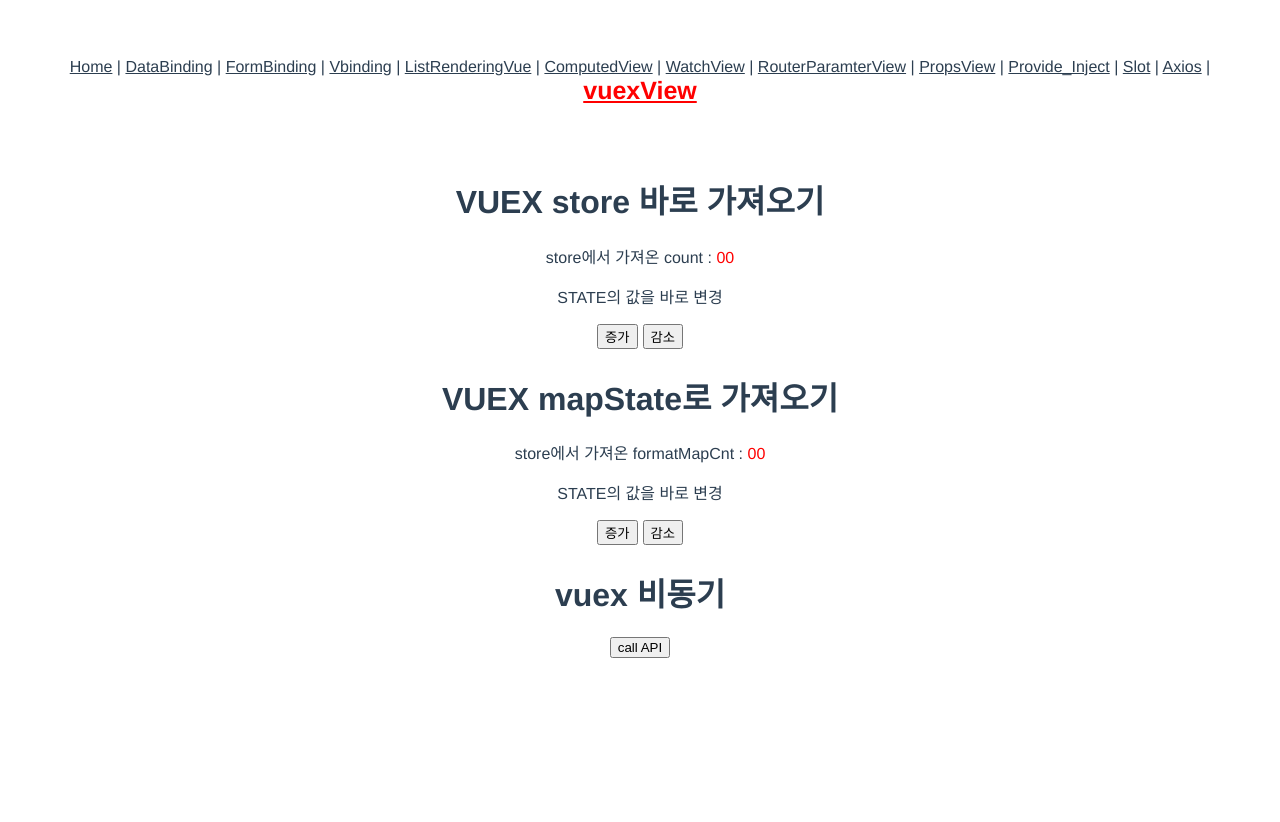
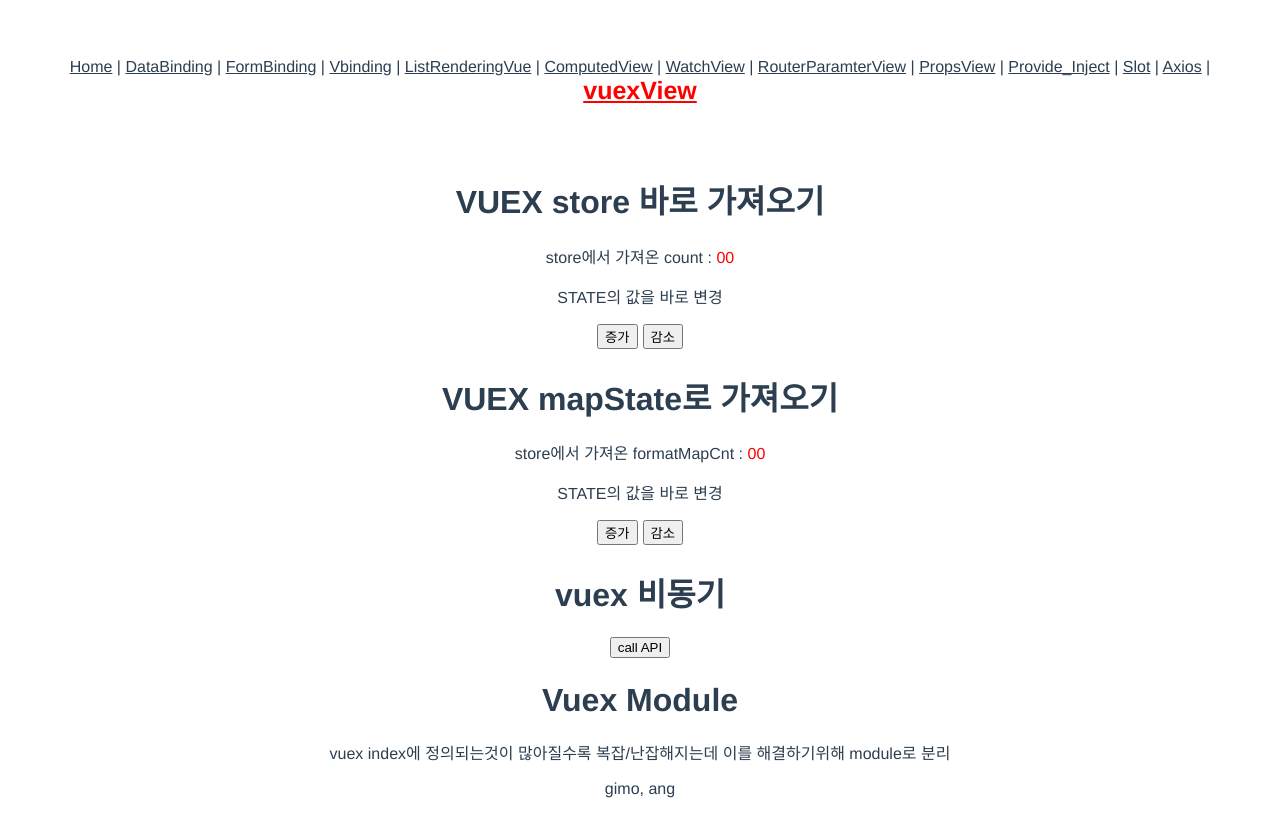
Before and after one commit to KimSongJeong/Vue_Study, a Vue app: page /vueXView in a window 1280 px wide. Before the commit the page ends 800 px from the top, so only its background shows below. Built offline with nearby package versions, Linux system fonts and the light colour scheme.

Commit message:
vuex module
vuex module

```diff
--- a/src/store/index.js
+++ b/src/store/index.js
@@ -1,5 +1,6 @@
 import axios from "axios";
 import { createStore } from "vuex";
+import user from "./user";
 
 export default createStore({
   // 상태관리 라이브러리(전역적으로 사용되는 것들)
@@ -53,5 +54,7 @@ export default createStore({
       });
     },
   },
-  modules: {},
+  modules: {
+    user,
+  },
 });
--- /dev/null
+++ b/src/store/user.js
@@ -0,0 +1,20 @@
+export default {
+  namespaced: true, // 코드가 많아질수록 중복도 생겨나기 마련, 이름을 통해서 구분하고 싶다면 namespaced
+  // store.indx.js의 modules에 기재한 object의 key이름이 namespaced가 됨
+
+  state: {
+    id: "ang",
+    name: "gimo",
+  },
+
+  getters: {
+    id(state) {
+      return state.id;
+    },
+    name(state) {
+      return state.name;
+    },
+  },
+  mutations: {},
+  actions: {},
+};
--- /dev/null
+++ b/src/views/VueX/VueModuleView.vue
@@ -0,0 +1,22 @@
+<template>
+  <div class="mb-5">
+    <h1>Vuex Module</h1>
+    <p>
+      vuex index에 정의되는것이 많아질수록 복잡/난잡해지는데 이를 해결하기위해
+      module로 분리
+    </p>
+    <div>{{ name }}, {{ id }}</div>
+  </div>
+</template>
+
+<script>
+import { mapGetters } from "vuex";
+export default {
+  computed: {
+    // ...mapGetters(["name", "id"),    // namespaced 미적용
+    ...mapGetters({ name: "user/name", id: "user/id" }), // namespaced 적용
+  },
+};
+</script>
+
+<style></style>
--- a/src/views/VueX/VueXView.vue
+++ b/src/views/VueX/VueXView.vue
@@ -21,17 +21,23 @@
     <div class="mb-5">
       <VueXAsyncExView />
     </div>
+
+    <div class="mb-5">
+      <VueModuleView />
+    </div>
   </div>
 </template>
 
 <script>
 import VueXMapStateView from "./VueXMapStateView.vue";
 import VueXAsyncExView from "./VueXAsyncExView.vue";
+import VueModuleView from "./VueModuleView.vue";
 
 export default {
   components: {
     VueXMapStateView,
     VueXAsyncExView,
+    VueModuleView,
   },
 
   computed: {
```
